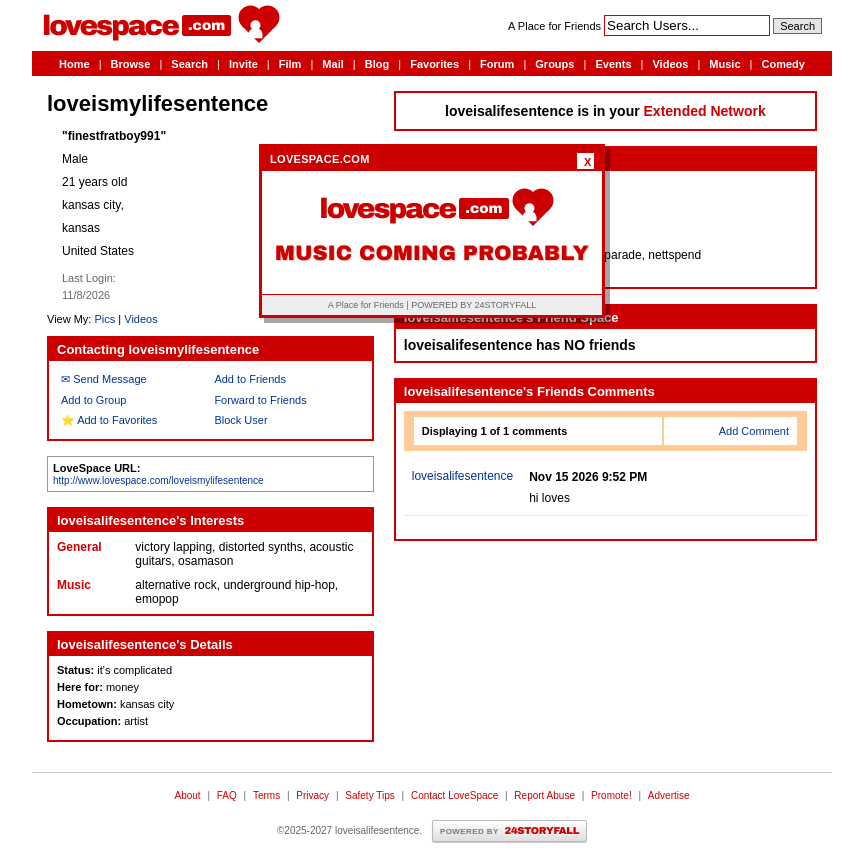
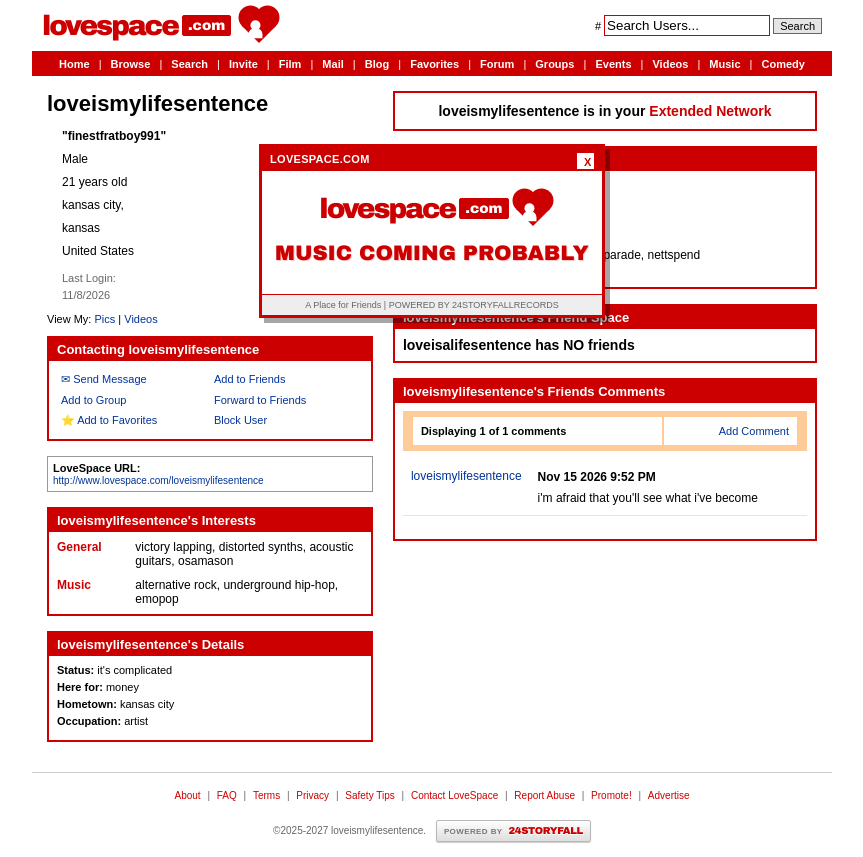
Before and after one commit to stinkyemoboy2-dev/cff, a plain HTML site: page index.html in a window 1280 px wide. Shown: the whole page, without its empty margins (208-1071 px from the left). Drawn offline with Linux system fonts and the light colour scheme.

Commit message:
Update index.html

```diff
--- a/index.html
+++ b/index.html
@@ -2,7 +2,7 @@
 <html lang="en">
 <head>
 <meta charset="UTF-8">
-<title>LoveSpace.com - loveismylifesentence - 21 - Male - KS - lovespace.com/loveisalifesentence</title>
+<title>LoveSpace.com - loveismylifesentence - 21 - Male - KS - lovespace.com/loveismylifesentence</title>
 
 <style>
 body {
@@ -478,7 +478,7 @@ a:hover { color: #cc0000; text-decoration: underline; }
 <div class="heart-wrapper"><div class="heart-avatar-mask"></div></div>
 </td>
 <td class="search-cell">
-A Place for Friends
+#
 <input type="text" value="Search Users...">
 <input type="submit" value="Search">
 </td>
@@ -542,7 +542,7 @@ A Place for Friends
 </div>
 
 <table class="ms-module-box">
-<tr><th>loveisalifesentence's Interests</th></tr>
+<tr><th>loveismylifesentence's Interests</th></tr>
 <tr><td>
 <div style="margin-bottom:10px;">
 <span class="interest-label-tag">General</span>
@@ -556,7 +556,7 @@ A Place for Friends
 </table>
 
 <table class="ms-module-box">
-<tr><th>loveisalifesentence's Details</th></tr>
+<tr><th>loveismylifesentence's Details</th></tr>
 <tr><td>
 <div class="detail-row-item"><span class="detail-label-tag">Status:</span> it's complicated</div>
 <div class="detail-row-item"><span class="detail-label-tag">Here for:</span> money</div>
@@ -570,11 +570,11 @@ A Place for Friends
 <td style="width:460px;vertical-align:top;padding:15px 15px 15px 10px;background-color:#ffffff;">
 
 <div class="extended-network-banner">
-loveisalifesentence is in your <span>Extended Network</span>
+loveismylifesentence is in your <span>Extended Network</span>
 </div>
 
 <table class="ms-module-box">
-<tr><th>loveisalifesentence's Blurbs</th></tr>
+<tr><th>loveismylifesentence's Blurbs</th></tr>
 <tr><td>
 <span class="blurb-orange-heading">About me:</span>
 <div class="blurb-text-content">jock rocker</div>
@@ -584,14 +584,14 @@ loveisalifesentence is in your <span>Extended Network</span>
 </table>
 
 <table class="ms-module-box">
-<tr><th>loveisalifesentence's Friend Space</th></tr>
+<tr><th>loveismylifesentence's Friend Space</th></tr>
 <tr><td>
 <div style="font-weight:bold;font-size:14px;">loveisalifesentence has NO friends</div>
 </td></tr>
 </table>
 
 <table class="ms-module-box">
-<tr><th>loveisalifesentence's Friends Comments</th></tr>
+<tr><th>loveismylifesentence's Friends Comments</th></tr>
 <tr><td>
 <table class="comment-header-strip" width="100%">
 <tr>
@@ -603,11 +603,11 @@ loveisalifesentence is in your <span>Extended Network</span>
 <table class="comment-row-table">
 <tr>
 <td class="comment-left-cell">
-<a href="#">loveisalifesentence</a>
+<a href="#">loveismylifesentence</a>
 </td>
 <td class="comment-right-cell">
 <div style="font-weight:bold;margin-bottom:5px;color:#000;">Nov 15 2026 9:52 PM</div>
-hi loves
+i'm afraid that you'll see what i've become
 </td>
 </tr>
 </table>
@@ -632,7 +632,7 @@ hi loves
 <br><br>
 
 <span style="color:#666;font-size:10px;">
-©2025-2027 loveisalifesentence.
+©2025-2027 loveismylifesentence.
 </span>
 
 <span class="powered-by-badge">
@@ -708,7 +708,7 @@ function showFlashPopup() {
 
     const footer = document.createElement("div");
     footer.className = "flash-popup-footer";
-    footer.textContent = "A Place for Friends | POWERED BY 24STORYFALL";
+    footer.textContent = "A Place for Friends | POWERED BY 24STORYFALLRECORDS";
 
     popup.appendChild(header);
     popup.appendChild(content);
```
